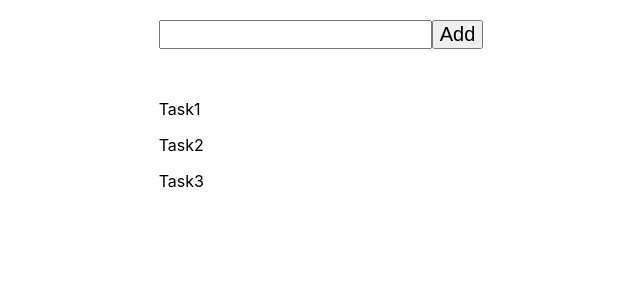
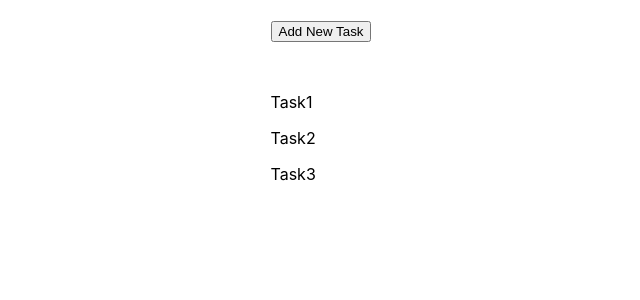
Before and after one commit to dineshabey/react-class-state, a React (Create React App) app: page / in a window 1280 px wide. Shown: the top 300 px of the page, without its empty margins (319-959 px from the left). Built offline with nearby package versions, Linux system fonts and the light colour scheme.

Commit message:
add task list data

```diff
--- a/src/layouts/HomeLayouts.js
+++ b/src/layouts/HomeLayouts.js
@@ -17,11 +17,19 @@ export default class HomeLayouts extends Component {
         }
     }
 
+    addNewTask = () => {
+        this.setState({
+             taskListData:[this.state.taskListData],
+        });
+    }
+
+
     render() {
         return (
             <div style={{ display: 'flex', justifyContent: 'center', margin: '20px' }}>
                 <div>
-                    <NewTaskAddInput />
+                    {/* <NewTaskAddInput /> */}
+                    <button onClick={this.addNewTask}>Add New Task</button>
                     <div style={{ marginTop: '50px' }}>
                         <TaskList taskListData={this.state.taskListData} />
                     </div>
```
